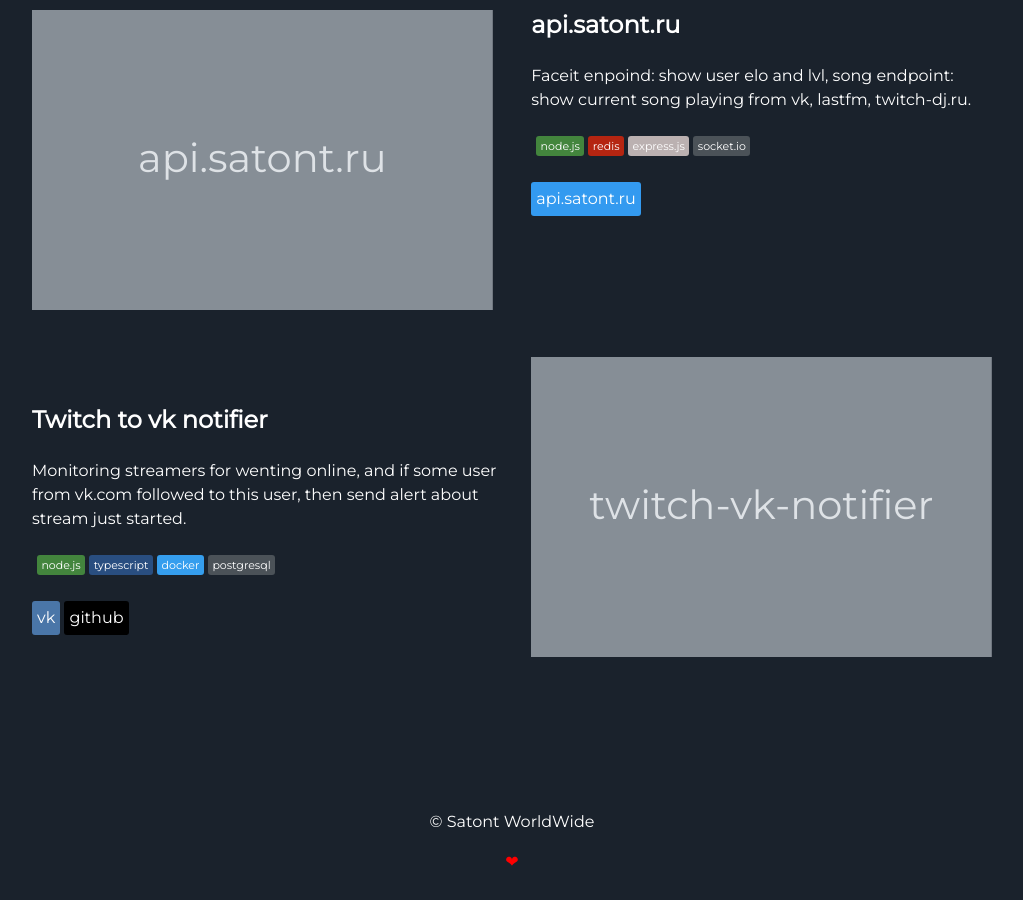
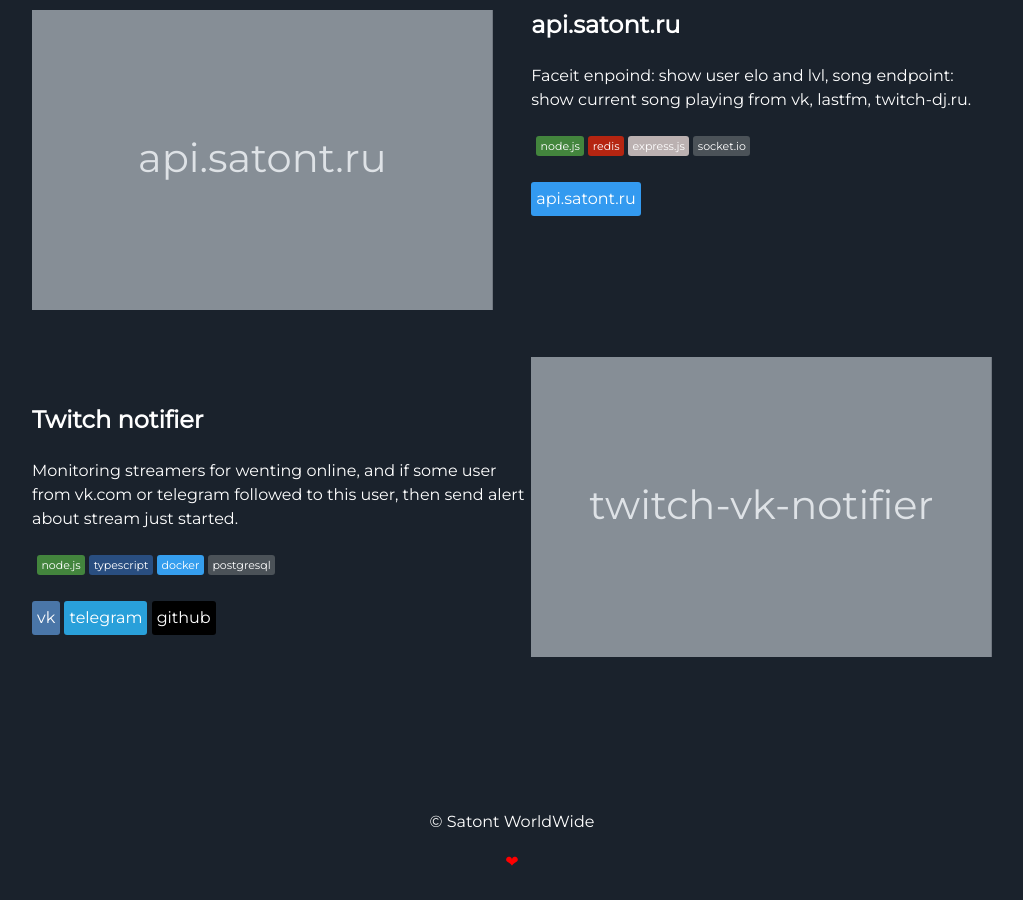
Before and after one commit to Satont/Satont.github.io, a Jekyll site: the page built from index.html, in a window 1280 px wide and 900 px high, scrolled down 3500 px. Shown: the whole window, without its empty margins (128-1151 px from the left). Built offline with Jekyll 4.4.1, drawn with Linux system fonts in a browser that asks for light colours; nearby versions of some CDN libraries.

Commit message:
update notifier project

```diff
--- a/_includes/projects.html
+++ b/_includes/projects.html
@@ -121,8 +121,8 @@
       <svg class="svg-img" width="100%" height="100%" xmlns="http://www.w3.org/2000/svg" preserveAspectRatio="xMidYMid slice" focusable="false" role="img"><rect width="100%" height="100%" fill="#868e96"></rect><text style="font-size: 2.5rem;" x="50%" y="50%" fill="#dee2e6" dy=".3em">twitch-vk-notifier</text></svg>
   </div>
   <div class="contents-left">
-    <h3> Twitch to vk notifier </h3>
-    <p>Monitoring streamers for wenting online, and if some user from vk.com followed to this user, then send alert about stream just started.</p>
+    <h3> Twitch notifier </h3>
+    <p>Monitoring streamers for wenting online, and if some user from vk.com or telegram followed to this user, then send alert about stream just started.</p>
     <div class="project-badges">
       <span class="project-badge" style="background-color:#43853d">node.js</span>
       <span class="project-badge" style="background-color:#294e80">typescript</span>
@@ -130,6 +130,7 @@
       <span class="project-badge">postgresql</span>
     </div>
     <a class="project-link" target="_blank" style="background-color: #4a76a8" href="https://vk.com/twitchnotify">vk</a>
-    <a class="project-link" target="_blank" style="background-color: #000000;" href="https://github.com/Satont/twitch-vk-notifier">github</a>
+    <a class="project-link" target="_blank" style="background-color: #29a0da" href="https://vk.com/twitchnotify">telegram</a>
+    <a class="project-link" target="_blank" style="background-color: #000000;" href="https://github.com/Satont/twitch-notifier">github</a>
   </div>
 </div>
```
